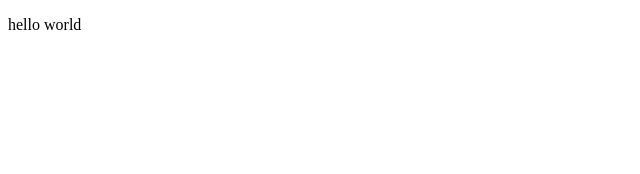
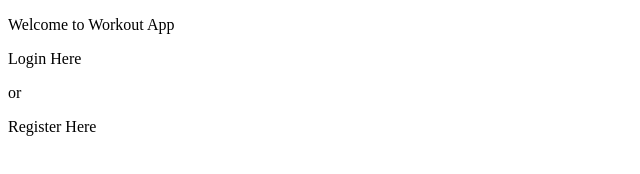
Before and after one commit to ericbelf/WorkoutApp, a website: page public/index.html in a window 1280 px wide. Shown: the whole page, without its empty margins (0-640 px from the left). Drawn offline with Linux system fonts and the light colour scheme.

Commit message:
added style.css

```diff
--- a/public/index.html
+++ b/public/index.html
@@ -6,7 +6,10 @@
 </head>
 
 <body>
-	<p>hello world</p>
+	<p>Welcome to Workout App</p>
+	<P>Login Here</P>
+	<P>or</P>
+	<p>Register Here</p>
 </body>
 
 </html>
```
Also changed, not shown: public/style.css (added).
